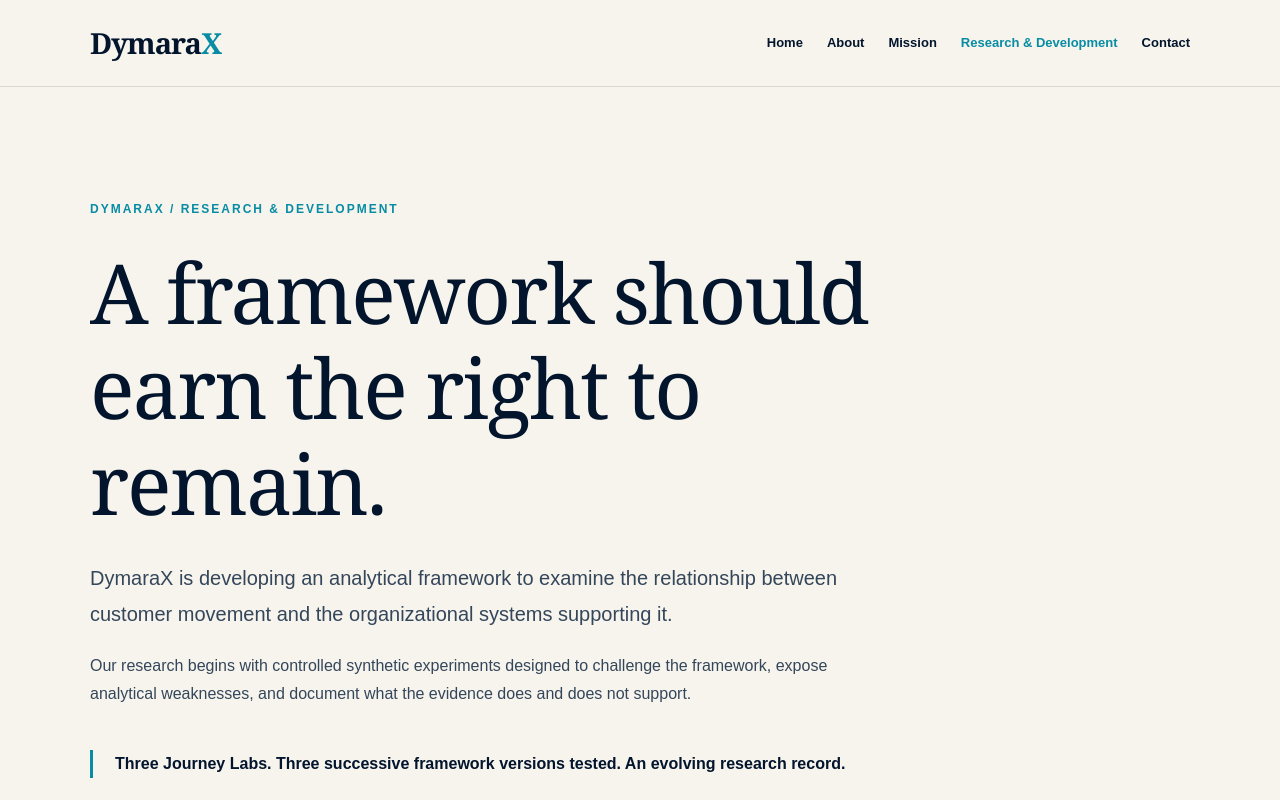
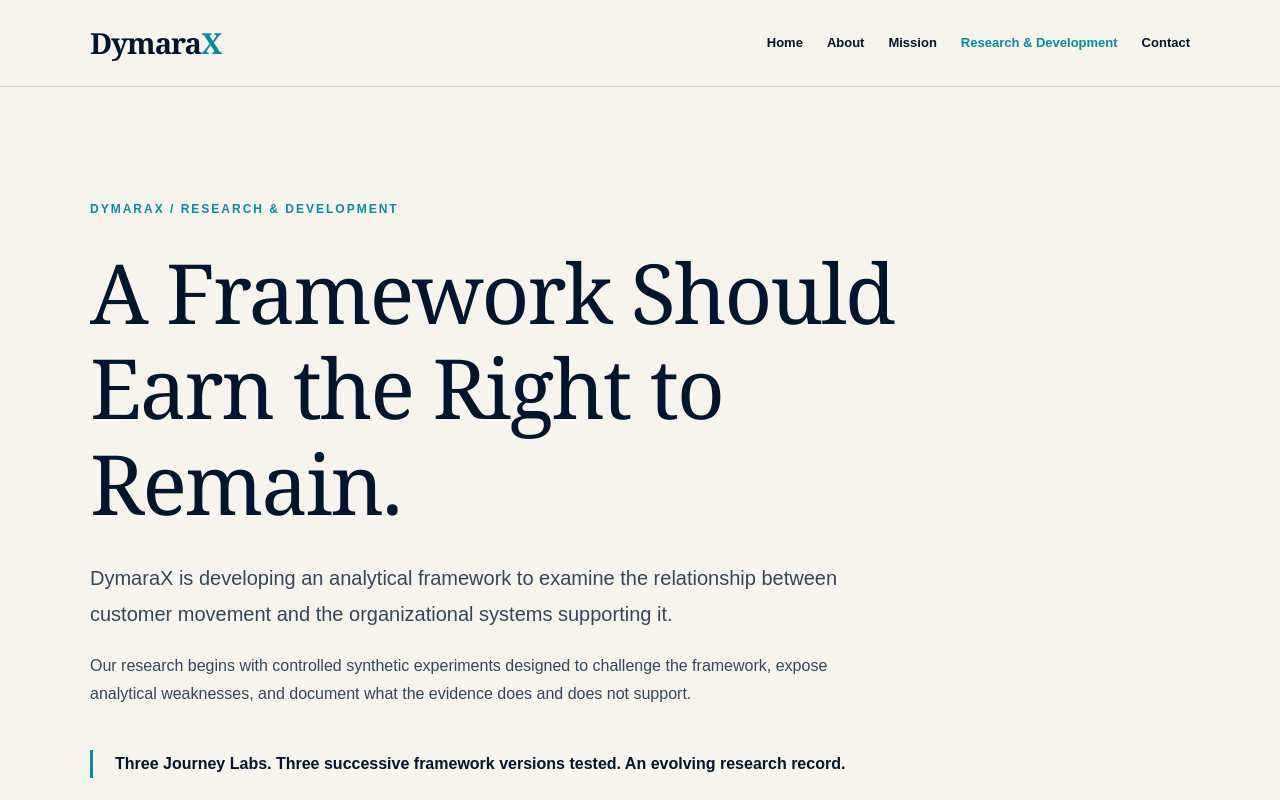
Before and after one commit to wangkelly042-maker/dymarax-site, a plain HTML site: page research/index.html in a window 1280 px wide. Shown: the top 800 px of the page. Drawn offline with Linux system fonts and the light colour scheme.

Commit message:
Update index.html

```diff
--- a/research/index.html
+++ b/research/index.html
@@ -276,7 +276,7 @@
   <div class="container">
     <div class="hero">
       <div class="eyebrow">DymaraX / Research &amp; Development</div>
-      <h1>A framework should earn the right to remain.</h1>
+      <h1>A Framework Should Earn the Right to Remain.</h1>
 
       <p class="lead">
         DymaraX is developing an analytical framework to examine
```
